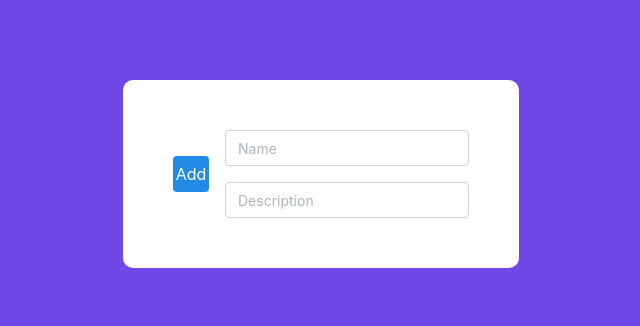
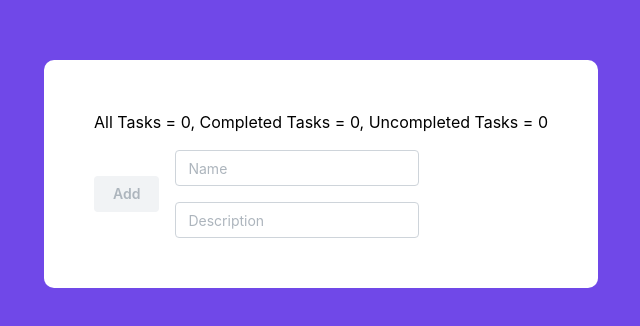
Before and after one commit to NineNights195/Todo-App, a Next.js app: page / in a window 1280 px wide. Shown: the part 226-552 px from the top of the page, without its empty margins (319-959 px from the left). Built offline with nearby package versions, Linux system fonts and the light colour scheme.

Commit message:
Add feature removal, counting tasks and disabled add button

```diff
--- a/app/page.tsx
+++ b/app/page.tsx
@@ -27,11 +27,16 @@ export default function Home() {
   const [description, setdescription] = useState("");
   const [id, setid] = useState(0);
 
+  let allTasks = tasks.length;
+  let completedTasks = tasks.filter((task) => task.completed).length;
+  let uncompletedTasks = tasks.length - completedTasks;
+
   function addTasks() {
     let task = { id: id + 1, name, description, completed: false };
     let newTasks = [...tasks, task];
     setTasks(newTasks);
     setid(id + 1);
+    updateTask();
   }
   function toggle(id: Number) {
     setTasks((prev) =>
@@ -39,21 +44,35 @@ export default function Home() {
         task.id === id ? { ...task, completed: !task.completed } : task
       )
     );
+    updateTask();
   }
 
   function removeTask(id: Number) {
     let newTasks = tasks.filter((task) => task.id != id);
     setTasks(newTasks);
+    updateTask();
+  }
+
+  function updateTask() {
+    allTasks = tasks.length;
+    completedTasks = tasks.filter((task) => task.completed).length;
+    uncompletedTasks = tasks.length - completedTasks;
   }
 
   return (
-    <>
+    <div>
       <Center h="100vh" bg="#7048e8">
         <Stack key={123} bg="#FFFFFF" p={50} style={{ borderRadius: "10px" }}>
+          All Tasks = {allTasks}, Completed Tasks = {completedTasks},
+          Uncompleted Tasks = {uncompletedTasks}
           <Group>
-            <ActionIcon size="input-sm" onClick={() => addTasks()}>
+            <Button
+              size="input-sm"
+              onClick={() => addTasks()}
+              disabled={name.length === 0}
+            >
               Add
-            </ActionIcon>
+            </Button>
             <Stack>
               <TextInput
                 placeholder="Name"
@@ -69,10 +88,9 @@ export default function Home() {
               />
             </Stack>
           </Group>
-
           {/* Tasks List */}
           {tasks.map((task) => (
-            <>
+            <div>
               <Checkbox
                 label={task.name}
                 description={task.description}
@@ -87,10 +105,10 @@ export default function Home() {
               >
                 Remove
               </Button>
-            </>
+            </div>
           ))}
         </Stack>
       </Center>
-    </>
+    </div>
   );
 }
--- a/package.json
+++ b/package.json
@@ -12,8 +12,8 @@
     "@mantine/core": "^7.13.4",
     "@mantine/hooks": "^7.13.4",
     "next": "15.0.2",
-    "react": "19.0.0-rc-02c0e824-20241028",
-    "react-dom": "19.0.0-rc-02c0e824-20241028"
+    "react": "18.2.0",
+    "react-dom": "18.2.0"
   },
   "devDependencies": {
     "@types/node": "^20",
```
Also changed, not shown: 1 other file (tests, documents, lock files or other folders).
